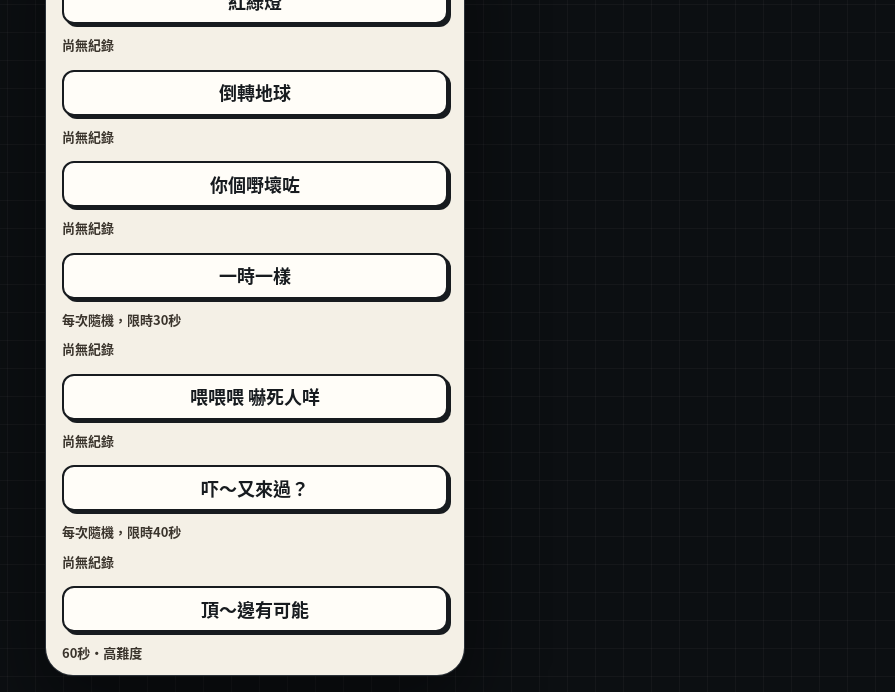
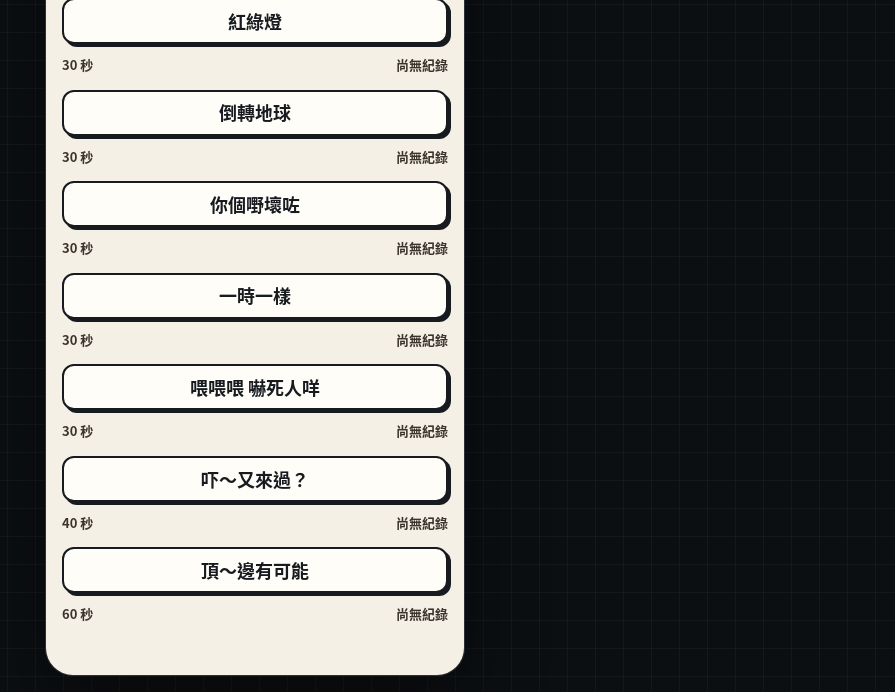
Before and after one commit to Nya-1124/Reverse-Traffic, a plain HTML site: page index.html in a window 1280 px wide. Shown: the part 108-800 px from the top of the page, without its empty margins (385-1280 px from the left). Drawn offline with Linux system fonts and the light colour scheme.

Commit message:
Show each level's time limit beside its best record.
The random-course subtitle is gone. Every card now has the limit on the left and 最高紀錄, or 尚無紀錄, on the right.

Co-authored-by: Nya-1124 <Nya-1124@users.noreply.github.com>

```diff
--- a/index.html
+++ b/index.html
@@ -614,20 +614,19 @@
       border: 2px solid #171b1f;
       box-shadow: 3px 3px 0 #171b1f;
     }
-    #menu .lvl-sub {
-      margin: 12px 0 0;
-      color: #3a342c;
-      font-size: 13px;
-      font-weight: 700;
-      line-height: 1.35;
-    }
-    #menu .lvl-best {
+    #menu .lvl-meta {
+      display: flex;
+      justify-content: space-between;
+      align-items: baseline;
+      gap: 12px;
       margin: 12px 0 16px;
       color: #3a342c;
       font-size: 13px;
       font-weight: 700;
       line-height: 1.35;
     }
+    #menu .lvl-limit { flex: none; }
+    #menu .lvl-best { margin: 0; text-align: right; }
     #replayBtn {
       width: 100%;
       height: 48px;
@@ -708,8 +707,7 @@
       #menu { padding: 12px 16px 16px; }
       #menu h2 { font-size: 22px; margin-bottom: 12px; }
       #menu button { min-height: 40px; height: auto; margin: 0; padding: 8px 12px; font-size: 16px; }
-      #menu .lvl-sub { margin: 12px 0 0; font-size: 12px; }
-      #menu .lvl-best { margin: 12px 0 12px; font-size: 13px; }
+      #menu .lvl-meta { margin: 12px 0 12px; font-size: 12px; }
     }
     @container (max-height: 260px) {
       #preNum { font-size: 44px; }
@@ -904,22 +902,19 @@
     <div id="menu" data-no-brake>
       <h2>選擇關卡</h2>
       <button type="button" data-level="normal">紅綠燈</button>
-      <p class="lvl-best" id="bestNormal">尚無紀錄</p>
+      <p class="lvl-meta"><span class="lvl-limit">30 秒</span><span class="lvl-best" id="bestNormal">尚無紀錄</span></p>
       <button type="button" data-level="reverse">倒轉地球</button>
-      <p class="lvl-best" id="bestReverse">尚無紀錄</p>
+      <p class="lvl-meta"><span class="lvl-limit">30 秒</span><span class="lvl-best" id="bestReverse">尚無紀錄</span></p>
       <button type="button" data-level="lock">你個嘢壞咗</button>
-      <p class="lvl-best" id="bestLock">尚無紀錄</p>
+      <p class="lvl-meta"><span class="lvl-limit">30 秒</span><span class="lvl-best" id="bestLock">尚無紀錄</span></p>
       <button type="button" data-level="mix">一時一樣</button>
-      <p class="lvl-sub">每次隨機，限時30秒</p>
-      <p class="lvl-best" id="bestMix">尚無紀錄</p>
+      <p class="lvl-meta"><span class="lvl-limit">30 秒</span><span class="lvl-best" id="bestMix">尚無紀錄</span></p>
       <button type="button" data-level="event">喂喂喂 嚇死人咩</button>
-      <p class="lvl-best" id="bestEvent">尚無紀錄</p>
+      <p class="lvl-meta"><span class="lvl-limit">30 秒</span><span class="lvl-best" id="bestEvent">尚無紀錄</span></p>
       <button type="button" data-level="final">吓～又來過？</button>
-      <p class="lvl-sub">每次隨機，限時40秒</p>
-      <p class="lvl-best" id="bestFinal">尚無紀錄</p>
+      <p class="lvl-meta"><span class="lvl-limit">40 秒</span><span class="lvl-best" id="bestFinal">尚無紀錄</span></p>
       <button type="button" data-level="challenge">頂～邊有可能</button>
-      <p class="lvl-sub">60秒・高難度</p>
-      <p class="lvl-best" id="bestChallenge">尚無紀錄</p>
+      <p class="lvl-meta"><span class="lvl-limit">60 秒</span><span class="lvl-best" id="bestChallenge">尚無紀錄</span></p>
     </div>
 
     <div id="overlay" hidden data-no-brake>
@@ -1954,19 +1949,26 @@
         return "尚無紀錄";
       }
 
+      function menuScoreText(item) {
+        if (!item) return "尚無紀錄";
+        if (item.bestTimeMs != null) return "最高紀錄 " + formatSeconds(item.bestTimeMs / 1000) + " 秒";
+        if (item.bestProgress > 0) return "最高紀錄 " + Math.floor(item.bestProgress) + "%";
+        return "尚無紀錄";
+      }
+
       function bestLabel() {
         if (mode === "menu") return "可直接選關";
         return LEVELS[levelId].name + " · " + scoreText(slot());
       }
 
       function paintMenu() {
-        setText(document.getElementById("bestNormal"), scoreText(bests.normal));
-        setText(document.getElementById("bestReverse"), scoreText(bests.reverse));
-        setText(document.getElementById("bestLock"), scoreText(bests.lock));
-        setText(document.getElementById("bestMix"), scoreText(bests.mix));
-        setText(document.getElementById("bestEvent"), scoreText(bests.event));
-        setText(document.getElementById("bestFinal"), scoreText(bests.final));
-        setText(document.getElementById("bestChallenge"), scoreText(bests.challenge));
+        setText(document.getElementById("bestNormal"), menuScoreText(bests.normal));
+        setText(document.getElementById("bestReverse"), menuScoreText(bests.reverse));
+        setText(document.getElementById("bestLock"), menuScoreText(bests.lock));
+        setText(document.getElementById("bestMix"), menuScoreText(bests.mix));
+        setText(document.getElementById("bestEvent"), menuScoreText(bests.event));
+        setText(document.getElementById("bestFinal"), menuScoreText(bests.final));
+        setText(document.getElementById("bestChallenge"), menuScoreText(bests.challenge));
       }
 
       function rememberProgress() {
```
